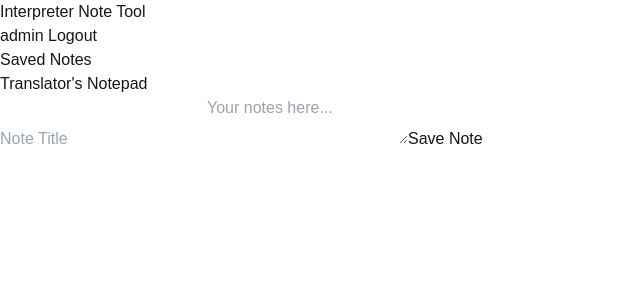
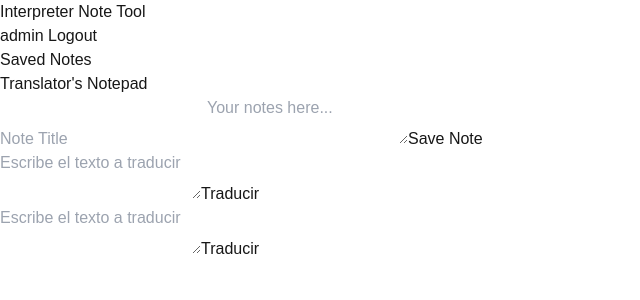
Before and after one commit to GeraBadua/interpreter-note-tool, a Next.js app: page /home in a window 1280 px wide. Shown: the top 300 px of the page, without its empty margins (0-640 px from the left). Built offline with nearby package versions, Linux system fonts and the light colour scheme; sample sign-in values are in the browser's storage.

Commit message:
hotfix(Translation-Modules/update)-The translation modules were changed to components.

```diff
--- a/src/app/translations_en/page.jsx
+++ b/src/app/components/translate_en.jsx
@@ -2,7 +2,7 @@
 
 import { useState } from 'react';
 
-export default function Translator() {
+export default function Translator_en() {
   const [inputText, setInputText] = useState('');
   const [translatedText, setTranslatedText] = useState('');
 
--- a/src/app/translations_es/page.jsx
+++ b/src/app/components/translate_es.jsx
@@ -2,7 +2,7 @@
 
 import { useState } from 'react';
 
-export default function Translator() {
+export default function Translator_es() {
   const [inputText, setInputText] = useState('');
   const [translatedText, setTranslatedText] = useState('');
 
--- a/src/app/home/page.jsx
+++ b/src/app/home/page.jsx
@@ -1,5 +1,7 @@
 'use client';
 
+import Translator_es from '@/app/components/translate_es';
+import Translator_en from '@/app/components/translate_en';
 import { useState, useEffect } from 'react';
 import { useRouter } from 'next/navigation'; // Importar el hook de navegación
 
@@ -78,6 +80,8 @@ export default function HomePage() {
           Save Note
         </button>
       </div>
+      <Translator_en></Translator_en>
+      <Translator_es></Translator_es>
     </div>
   );
 }
--- a/src/models/User.js
+++ b/src/models/User.js
@@ -10,7 +10,6 @@ const UserSchema = new mongoose.Schema({
   username: {
     type: String,
     required: true,
-    unique: true,
   },
   email: {
     type: String,
```
